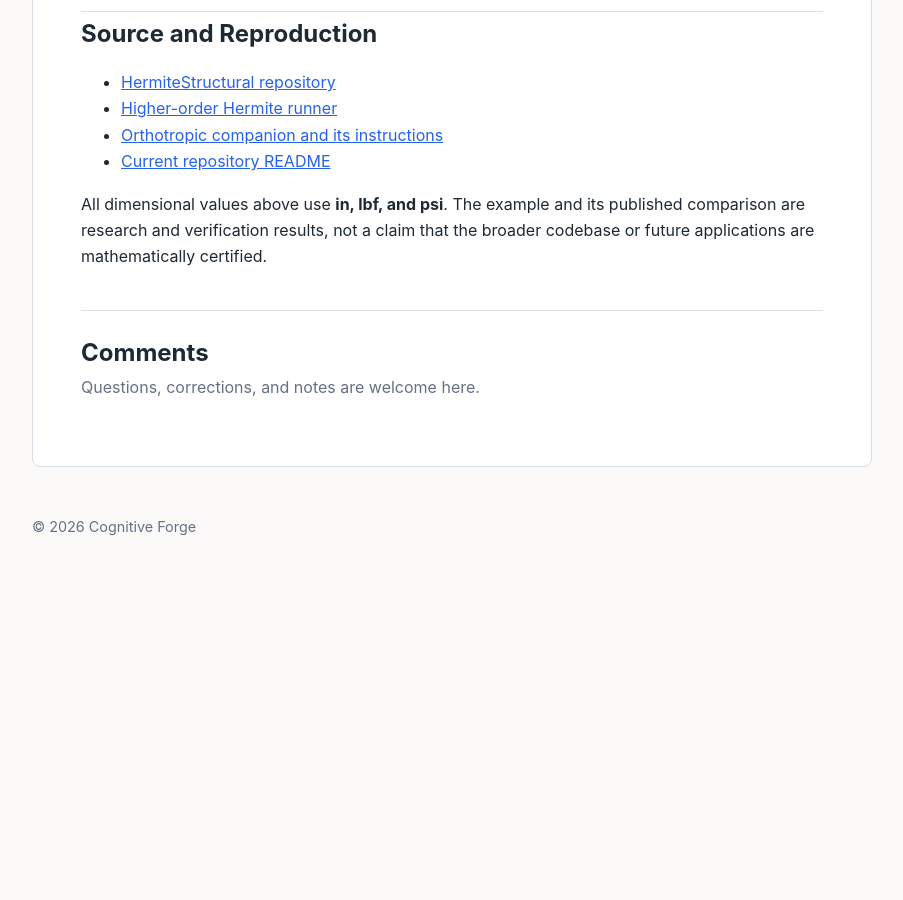
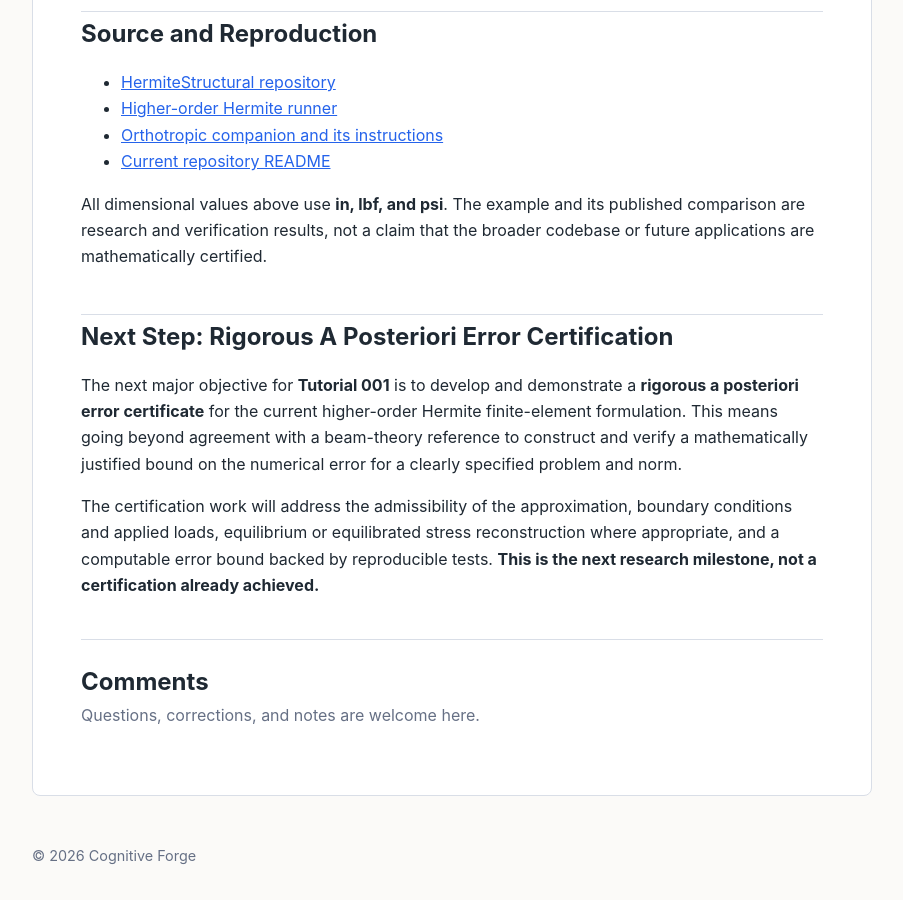
Before and after one commit to cognitiveforge630/cognitiveforge.github.io, a Jekyll site: the page built from _posts/2026-05-10-hermite-beam-theoretical-check.md, in a window 1280 px wide and 900 px high, scrolled down 4160 px. Shown: the whole window, without its empty margins (188-1091 px from the left). Built offline with Jekyll 4.4.1, drawn with Linux system fonts in a browser that asks for light colours; comment, search, counter and statistics services are not loaded; before the commit the page ends 4731 px from its top, so only the background shows below that.

Commit message:
Document a posteriori certification as next Tutorial 001 milestone

```diff
--- a/_posts/2026-05-10-hermite-beam-theoretical-check.md
+++ b/_posts/2026-05-10-hermite-beam-theoretical-check.md
@@ -122,3 +122,9 @@ The project will continue to distinguish **benchmark comparison**, **mesh conver
 - [Current repository README](https://github.com/cognitiveforge630/HermiteStructural/blob/main/README.md)
 
 All dimensional values above use **in, lbf, and psi**. The example and its published comparison are research and verification results, not a claim that the broader codebase or future applications are mathematically certified.
+
+## Next Step: Rigorous A Posteriori Error Certification
+
+The next major objective for **Tutorial 001** is to develop and demonstrate a **rigorous a posteriori error certificate** for the current higher-order Hermite finite-element formulation. This means going beyond agreement with a beam-theory reference to construct and verify a mathematically justified bound on the numerical error for a clearly specified problem and norm.
+
+The certification work will address the admissibility of the approximation, boundary conditions and applied loads, equilibrium or equilibrated stress reconstruction where appropriate, and a computable error bound backed by reproducible tests. **This is the next research milestone, not a certification already achieved.**
```
